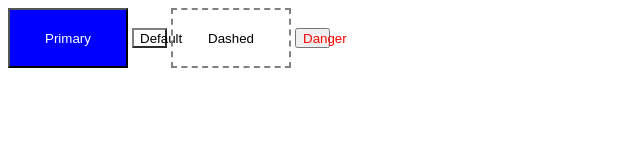
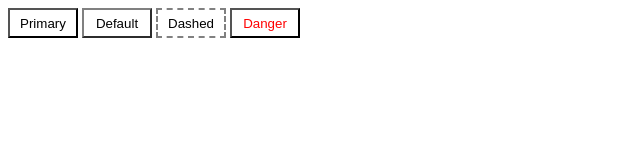
Before and after one commit to MariamTsotsolashvili/html-and-css-practice, a plain HTML site: page 7-Inheritance/index.html in a window 1280 px wide. Shown: the whole page, without its empty margins (0-640 px from the left). Drawn offline with Linux system fonts and the light colour scheme.

Commit message:
feat(7-Inheritance): Finish practice-3

```diff
--- a/7-Inheritance/index.html
+++ b/7-Inheritance/index.html
@@ -9,10 +9,10 @@
 </head>
 <body>
     <body>
-        <button class="same-for-buttons primary large">Primary</button>
-        <button class="same-for-buttons default small">Default</button>
-        <button class="same-for-buttons dashed large">Dashed</button>
-        <button class="same-for-buttons danger small">Danger</button>
+        <button class="same-for-buttons primary ghost">Primary</button>
+        <button class="same-for-buttons default ghost">Default</button>
+        <button class="same-for-buttons dashed ghost">Dashed</button>
+        <button class="same-for-buttons danger ghost">Danger</button>
     </body>
 </body>
 </html>
--- a/7-Inheritance/style.css
+++ b/7-Inheritance/style.css
@@ -3,33 +3,29 @@
     width: 70px;
 }
 
-.same-for-buttons.primary{
+.primary{
     background-color:blue;
-    color: white;
+    color:black;
 }
 
-.same-for-buttons.default{
+.default{
     background-color: white;
     border-color: grey;
 }
 
-.same-for-buttons.dashed{
+.dashed{
     background-color: transparent;
     border-color: grey;
     border-style: dashed;
 
 }
 
-.same-for-buttons.danger{
+.danger{
     color: red;
 }
 
-.small{
-    height: 20px;
-    width: 35px;
+
+
+.ghost{
+    background-color: transparent;
 }
-
-.large{
-    height: 60px;
-    width: 120px;
-}
```
